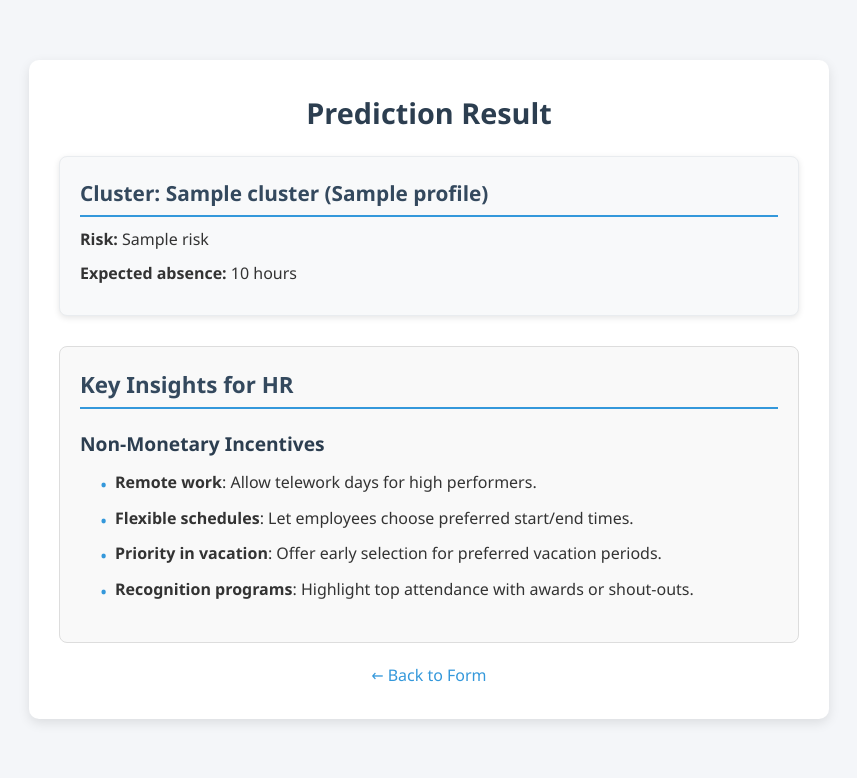
After one commit to Tyler-Johnston/Absentee-Analysis, a Flask app: template templates/result.html in a window 1280 px wide. The commit adds this page. Shown: the top 778 px of the page, without its empty margins (211-1068 px from the left). Run offline with Flask 3, Linux system fonts and the light colour scheme; the template is opened without the code that fills it: most values are stand-ins (such as "Sample title", 1, 10 or a date in 2020).

Commit message:
HR predictive tool site done (needs hosting, wording tweaks

```diff
--- a/app.py
+++ b/app.py
@@ -7,9 +7,10 @@ app = Flask(__name__)
 try:
     rf_classifier = joblib.load('rf_classifier.pkl')
     clustering_columns = joblib.load('clustering_columns.pkl')
-    print("Model and columns loaded successfully.")
+    normalization_params = joblib.load('normalization_params.pkl')
+    print("Model, columns, and normalization parameters loaded successfully.")
 except Exception as e:
-    print(f"Error loading model or columns: {e}")
+    print(f"Error loading model, columns, or normalization parameters: {e}")
 
 # Cluster profiles
 cluster_profiles = {
@@ -30,24 +31,40 @@ cluster_profiles = {
     }
 }
 
+
 def predict_cluster(features):
+    # Calculate Commute_Burden_Index using loaded normalization params
+    max_expense = normalization_params['max_expense']
+    max_distance = normalization_params['max_distance']
+    max_time = normalization_params['max_time']
+    features['Commute_Burden_Index'] = (
+        features['Transportation expense'] / max_expense * 0.3 +
+        features['Distance from Residence to Work'] / max_distance * 0.35 +
+        features['Estimated commute time'] / max_time * 0.35
+    )
+
+    # Calculate Home_Responsibility_Index
+    features['Home_Responsibility_Index'] = (
+        features['Number of children'] + features['Number of pets']
+    )
+
     # Convert to DataFrame and ensure correct column order
-
-    #TODO: do the math for the commute burden and home responsibility index.
-
     employee_df = pd.DataFrame([features])
     employee_df = employee_df[clustering_columns]
     cluster_id = rf_classifier.predict(employee_df)[0]
     return cluster_id
 
+
 @app.route('/', methods=['GET', 'POST'])
 def index():
     if request.method == 'POST':
+        # Convert form inputs to float and store in a dictionary
         employee_features = {key: float(request.form[key]) for key in request.form}
         cluster_id = predict_cluster(employee_features)
         profile = cluster_profiles[cluster_id]
         return render_template('result.html', cluster=cluster_id, profile=profile)
     return render_template('form.html')
 
+
 if __name__ == '__main__':
     app.run(debug=True)
--- /dev/null
+++ b/static/result.css
@@ -0,0 +1,123 @@
+/* Reset */
+* {
+    margin: 0;
+    padding: 0;
+    box-sizing: border-box;
+}
+
+/* Base styles */
+body {
+    font-family: 'Segoe UI', Tahoma, Geneva, Verdana, sans-serif;
+    background-color: #f4f6f9;
+    color: #333;
+    line-height: 1.6;
+    padding: 20px;
+    font-size: 16px;
+}
+
+.container {
+    max-width: 800px;
+    margin: 40px auto;
+    background-color: white;
+    padding: 30px;
+    border-radius: 10px;
+    box-shadow: 0 4px 12px rgba(0, 0, 0, 0.1);
+}
+
+/* Headings */
+h1 {
+    text-align: center;
+    color: #2c3e50;
+    margin-bottom: 20px;
+    font-size: 1.8em;
+}
+
+h2 {
+    color: #34495e;
+    margin-bottom: 10px;
+    font-size: 1.4em;
+    border-bottom: 2px solid #3498db;
+    padding-bottom: 5px;
+}
+
+h3 {
+    color: #2c3e50;
+    margin-bottom: 10px;
+    font-size: 1.2em;
+    margin-top: 20px;
+}
+
+/* Result card */
+.result-card {
+    background-color: #f8f9fa;
+    border: 1px solid #e9ecef;
+    border-radius: 8px;
+    padding: 20px;
+    margin-bottom: 30px;
+    box-shadow: 0 2px 6px rgba(0, 0, 0, 0.1);
+}
+
+.result-card h2 {
+    margin-bottom: 10px;
+    font-size: 1.3em;
+}
+
+.result-card p {
+    margin-bottom: 8px;
+}
+
+/* Insights */
+.insights {
+    background-color: #f9f9f9;
+    border: 1px solid #ddd;
+    border-radius: 8px;
+    padding: 20px;
+    margin-bottom: 20px;
+}
+
+.insights ul {
+    list-style-type: none;
+    padding-left: 20px;
+    margin-bottom: 20px;
+}
+
+.insights li {
+    margin-bottom: 10px;
+    padding-left: 15px;
+    position: relative;
+}
+
+.insights li:before {
+    content: "•";
+    color: #3498db;
+    font-size: 1.2em;
+    position: absolute;
+    left: 0;
+    top: 0;
+}
+
+/* Back link */
+a {
+    display: block;
+    text-align: center;
+    margin-top: 20px;
+    color: #3498db;
+    text-decoration: none;
+    font-weight: 500;
+}
+
+a:hover {
+    text-decoration: underline;
+}
+
+/* Responsive adjustments */
+@media (max-width: 600px) {
+    .container {
+        margin: 20px 10px;
+        padding: 20px;
+    }
+
+    .result-card, .insights {
+        padding: 15px;
+    }
+}
--- /dev/null
+++ b/templates/result.html
@@ -0,0 +1,60 @@
+<!DOCTYPE html>
+<html lang="en">
+<head>
+    <meta charset="UTF-8">
+    <title>Employee Cluster Tool</title>
+    <link rel="stylesheet" href="{{ url_for('static', filename='result.css') }}">
+</head>
+<body>
+    <div class="container">
+        <h1>Prediction Result</h1>
+        <div class="result-card">
+            <h2>Cluster: {{ cluster }} ({{ profile.name }})</h2>
+            <p><strong>Risk:</strong> {{ profile.risk }}</p>
+            <p><strong>Expected absence:</strong> {{ profile.avg_absence }} hours</p>
+        </div>
+
+        <div class="insights">
+            <h2>Key Insights for HR</h2>
+
+            {% if cluster == 0 %}
+            <p><strong>Insight:</strong> This group has the lowest absenteeism despite the highest commute burden, showing strong resilience.</p>
+            <p><strong>HR Recommendations:</strong></p>
+            <ul>
+                <li>Maintain current attendance with flexible arrangements (e.g., occasional remote work, adjusted schedules).</li>
+                <li>Recognize and reward regular attendance (e.g., preferred vacation slots, public recognition).</li>
+                <li>Monitor for burnout and offer support programs if needed.</li>
+            </ul>
+            {% elif cluster == 1 %}
+            <p><strong>Insight:</strong> This group has the highest absenteeism, likely due to non-commute factors (health, engagement).</p>
+            <p><strong>HR Recommendations:</strong></p>
+            <ul>
+                <li>Implement targeted wellness programs (health screenings, stress management).</li>
+                <li>Review workload, job roles, and shift patterns to reduce disengagement.</li>
+                <li>Introduce regular check-ins and feedback mechanisms.</li>
+                <li>Offer priority access to vacation, flexible schedules, or remote work to boost morale.</li>
+            </ul>
+            {% elif cluster == 2 %}
+            <p><strong>Insight:</strong> This group has stable attendance despite high home responsibilities.</p>
+            <p><strong>HR Recommendations:</strong></p>
+            <ul>
+                <li>Promote work–life balance initiatives (flexible hours, adjusted shifts, remote work).</li>
+                <li>Provide access to family-friendly policies and support programs.</li>
+                <li>Encourage open communication and offer flexibility when needed.</li>
+                <li>Recognize and reward employees who maintain attendance despite home commitments.</li>
+            </ul>
+            {% endif %}
+
+            <h3>Non-Monetary Incentives</h3>
+            <ul>
+                <li><strong>Remote work</strong>: Allow telework days for high performers.</li>
+                <li><strong>Flexible schedules</strong>: Let employees choose preferred start/end times.</li>
+                <li><strong>Priority in vacation</strong>: Offer early selection for preferred vacation periods.</li>
+                <li><strong>Recognition programs</strong>: Highlight top attendance with awards or shout-outs.</li>
+            </ul>
+        </div>
+
+        <a href="/">← Back to Form</a>
+    </div>
+</body>
+</html>
--- a/templates/results.html
+++ /dev/null
@@ -1,4 +0,0 @@
-<h2>Prediction Result</h2>
-<p>Cluster: {{ cluster }} ({{ profile.name }})</p>
-<p>Risk: {{ profile.risk }}</p>
-<p>Expected absence: {{ profile.avg_absence }} hours</p>
```
Also changed, not shown: templates/form.html (+81 -86 lines), 1 other file.
